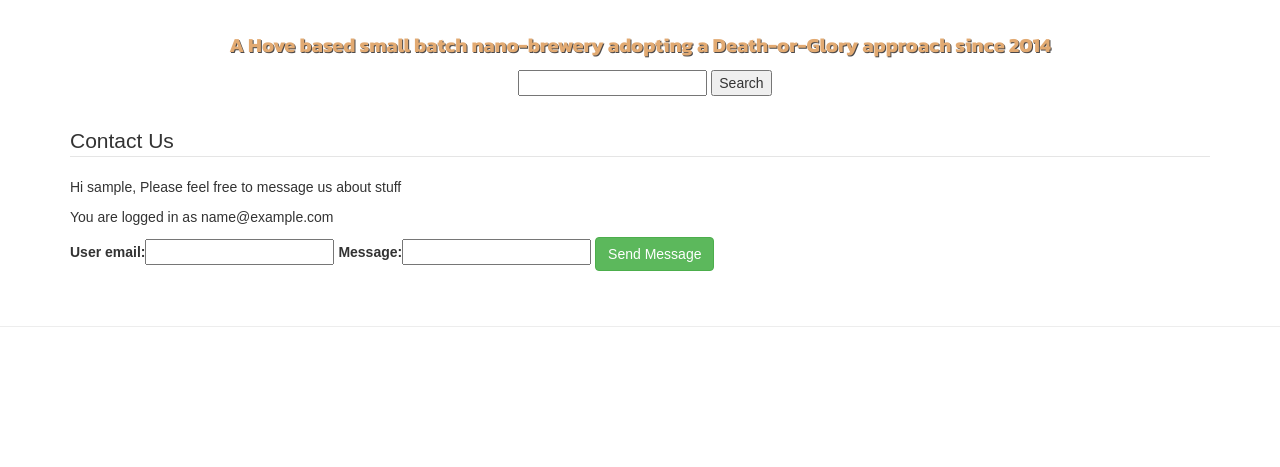
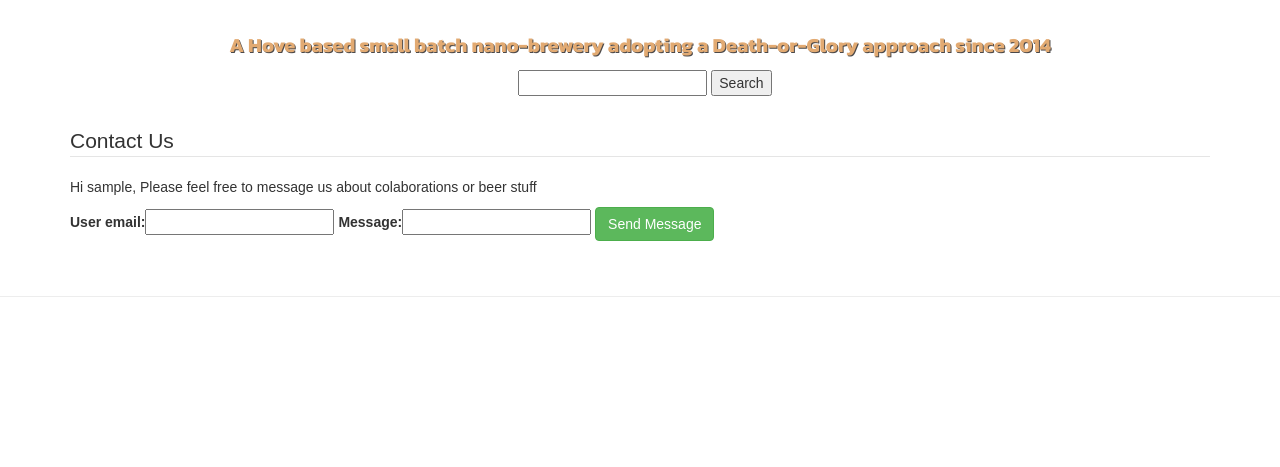
Before and after one commit to RobSimons1/ms4-ecommerce, a Django app: page /accounts/contact/ in a window 1280 px wide. Shown: the part 84-551 px from the top of the page. Run offline with Django 3.2, Linux system fonts and the light colour scheme; the visitor is signed in with stand-in values (Sample User, id 1); some libraries are stand-ins or nearby versions.

Commit message:
amended contact form and added comments

```diff
--- a/accounts/templates/contact.html
+++ b/accounts/templates/contact.html
@@ -5,8 +5,7 @@
     <form method="POST" action="{% url 'contact' %}" class="accountform">
 	<fieldset class="form-group">
 		<legend>Contact Us</legend>
-		<p>Hi {{ user.username }}, Please feel free to message us about stuff</p>
-        <p>You are logged in as {{ user.email }} </p>
+		<p>Hi {{ user.username }}, Please feel free to message us about colaborations or beer stuff</p>
 		{% csrf_token %}
 		{{  user_form | as_bootstrap }}
 
--- a/accounts/views.py
+++ b/accounts/views.py
@@ -28,10 +28,10 @@ def contact(request):
             messages.success(request, "Your message was successfully sent")
 
             send_mail(
-                request.POST['user_email'],
-                request.POST['message'],
-                "Blindside Brewing <test@example.com>",
-                ['rob.simons79@gmail.com'],
+                request.POST['user_email'], # user email displays in subject field and can be responded to
+                request.POST['message'], # body of message
+                "Blindside Brewing", # name of company appears in from_email field to know where email has derived from
+                ['rob.simons79@gmail.com'], # email_to recipiant
                 fail_silently=False,
             )
 
```
